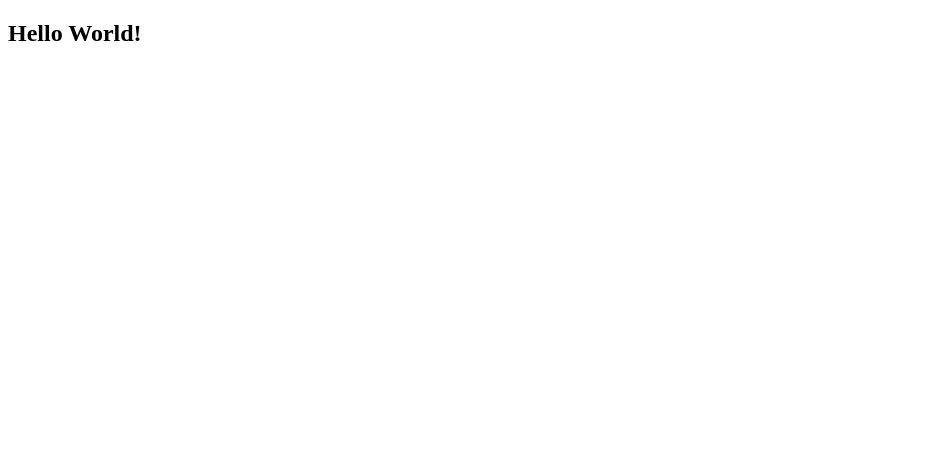
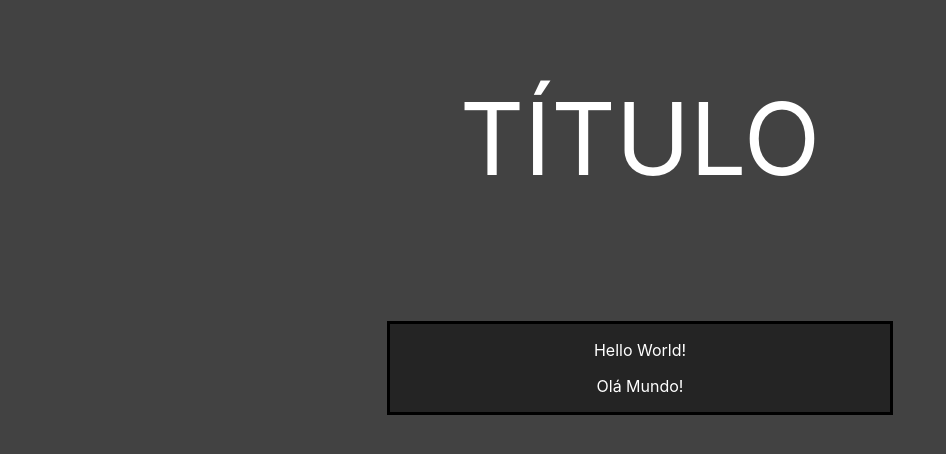
Before and after one commit to JO3Lexe/delacruze, a plain HTML site: page index.html in a window 1280 px wide. Shown: the whole page, without its empty margins (0-946 px from the left). Drawn offline with Linux system fonts and the light colour scheme.

Commit message:
Add files via upload

```diff
--- a/index.html
+++ b/index.html
@@ -5,11 +5,15 @@
     <meta http-equiv="X-UA-Compatible" content="IE=edge">
     <meta name="viewport" content="width=device-width, initial-scale=1.0">
     <title>Hello World!</title>
-    <link rel="stylesheet" href="style.css">
+    <link rel="stylesheet" type="text/css" href="style.css">
 </head>
 <body>
-    <h2>Hello World!</h2>
-    <p id="ptest"></p>
+    <h2>TÍTULO</h2>
+
+    <div id="divtest">
+        <p id="p1">Hello World!</p>
+        <p id="p2"><br></p>
+    </div>
 
     <script src="script.js"></script>
 </body>
--- a/script.js
+++ b/script.js
@@ -1 +1 @@
-document.getElementById("ptest").innerHTML = "teste js"
+document.getElementById("p2").innerHTML = "Olá Mundo!"
--- a/style.css
+++ b/style.css
@@ -1,18 +1,32 @@
-#ptest {
-    position: absolute;
-    width: 401px;
-    height: 50px;
-    left: 145px;
-    top: 0px;
+body {
+    background-color: rgb(66, 66, 66);
+}
 
-    font-family: Sarpanch;
+#divtest {
+    margin-left: 30%;
+    margin-right: 30%;
+    margin-top: 10%;
+    border: 3px;
+    border-color: rgb(0, 0, 0);
+    border-style: solid;
+    border-width: 3px;
+    background-color: rgb(36, 36, 36);
+    text-align: center;
+}
+
+h2 {
+    color: white;
+    text-align: center;
+    width: 100%;
+    height: 100%;
+    font-family: -apple-system, BlinkMacSystemFont, 'Segoe UI', Roboto, Oxygen, Ubuntu, Cantarell, 'Open Sans', 'Helvetica Neue', sans-serif;
     font-style: normal;
     font-weight: normal;
-    font-size: 36px;
-    line-height: 50px;
-    text-align: center;
-
-    color: #FFFFFF;
+    font-size: 100px;
+    line-height: 112px;
 }
 
-background: #000000;
+p {
+    color: white;
+    font-family: -apple-system, BlinkMacSystemFont, 'Segoe UI', Roboto, Oxygen, Ubuntu, Cantarell, 'Open Sans', 'Helvetica Neue', sans-serif;
+}
```
